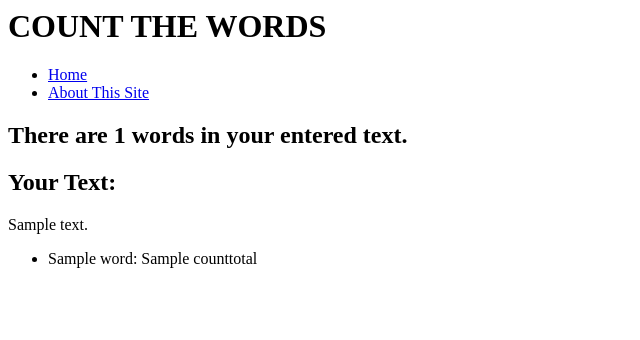
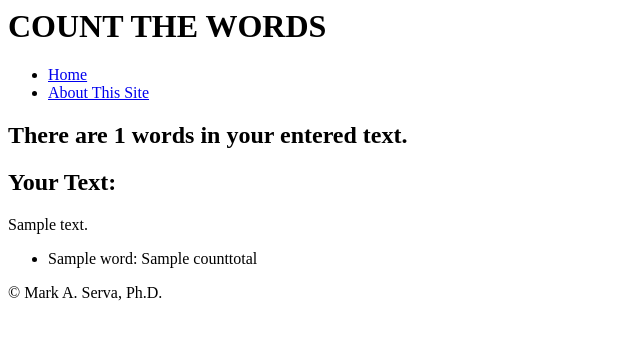
Before and after one commit to servam/wordcount-project, a Django app: template templates/count.html in a window 1280 px wide. Shown: the top 340 px of the page, without its empty margins (0-640 px from the left). Run offline with Django 3.2, Linux system fonts and the light colour scheme; the template is opened without the code that fills it: most values are stand-ins (such as "Sample title", 1, 10 or a date in 2020).

Commit message:
I added a copyright message.

```diff
--- a/templates/about.html
+++ b/templates/about.html
@@ -1,2 +1,4 @@
 <h2>About this Site</h2>
 <p>This site counts words.</p>
+
+<p>&copy; Mark A. Serva, Ph.D.</p>
--- a/templates/count.html
+++ b/templates/count.html
@@ -14,3 +14,4 @@
   <li>{{ word }}: {{ counttotal }}</li>
 {% endfor %}
 </ul>
+<p>&copy; Mark A. Serva, Ph.D.</p>
```
